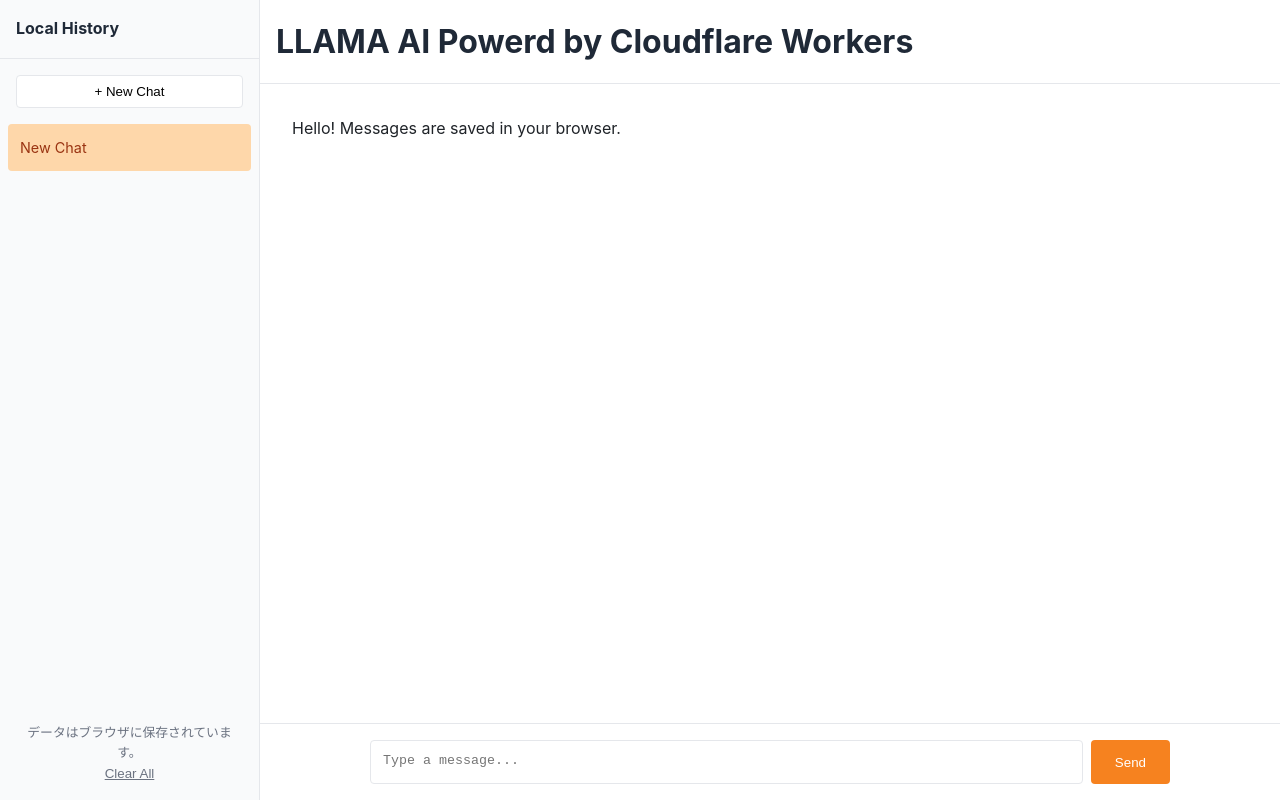
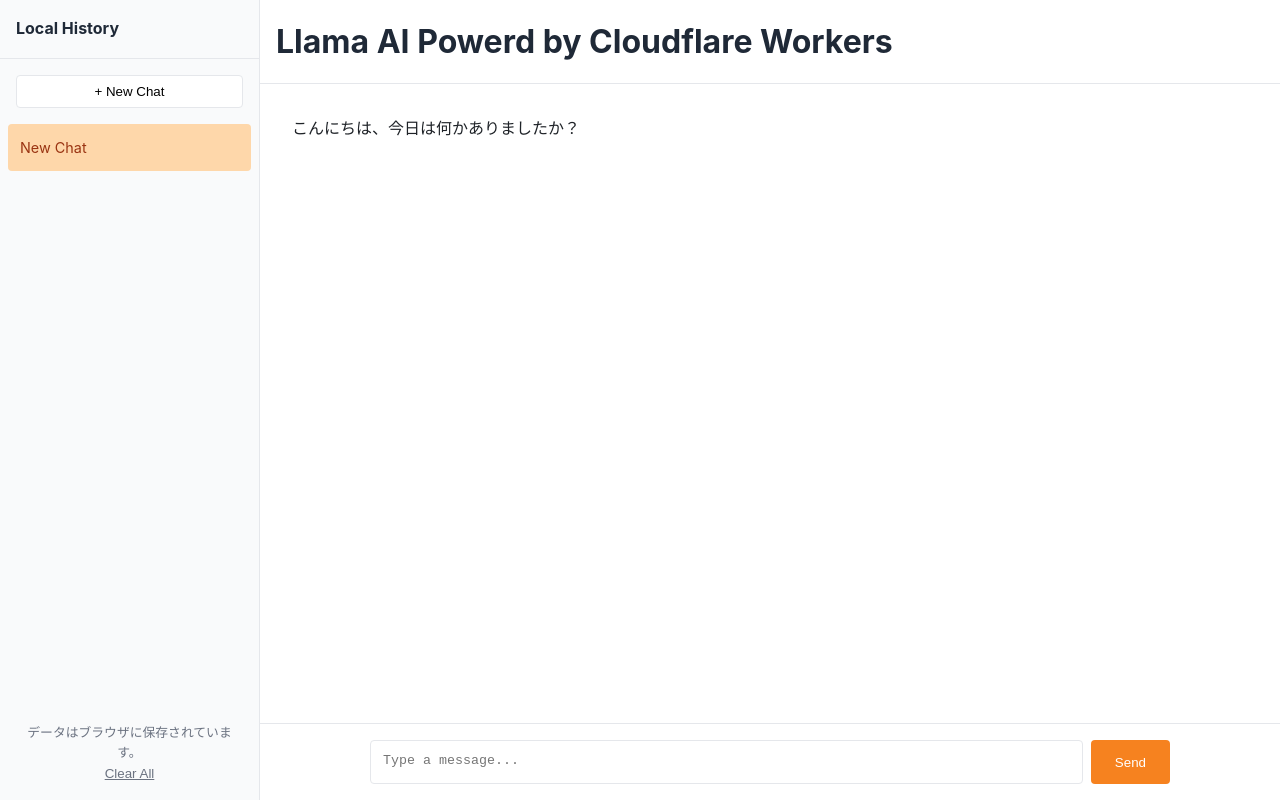
Before and after one commit to uargument3384/llm-chat-app-template, a website: page public/index.html in a window 1280 px wide. Drawn offline with nearby package versions, Linux system fonts and the light colour scheme.

Commit message:
Update index.html

```diff
--- a/public/index.html
+++ b/public/index.html
@@ -3,7 +3,7 @@
 	<head>
 		<meta charset="UTF-8" />
 		<meta name="viewport" content="width=device-width, initial-scale=1.0" />
-		<title>LLAMA AI Powerd By Cloudflare Workers</title></title>
+		<title>Llama AI Powerd By Cloudflare Workers</title></title>
 		<link rel="stylesheet" href="https://cdnjs.cloudflare.com/ajax/libs/github-markdown-css/5.2.0/github-markdown-light.min.css" />
 		<link rel="stylesheet" href="https://cdnjs.cloudflare.com/ajax/libs/highlight.js/11.7.0/styles/github.min.css" />
 		<script src="https://cdnjs.cloudflare.com/ajax/libs/marked/4.3.0/marked.min.js"></script>
@@ -178,7 +178,7 @@
 
 			<main class="main-content">
 				<header>
-					<h1>LLAMA AI Powerd by Cloudflare Workers</h1>
+					<h1>Llama AI Powerd by Cloudflare Workers</h1>
 				</header>
 
 				<div id="chat-messages" class="chat-messages"></div>
@@ -264,7 +264,7 @@
 					title: 'New Chat',
 					messages: [{
 						role: 'assistant',
-						content: "Hello! Messages are saved in your browser."
+						content: "こんにちは、今日は何かありましたか？"
 					}]
 				};
 				state.chats.unshift(newChat);
```
